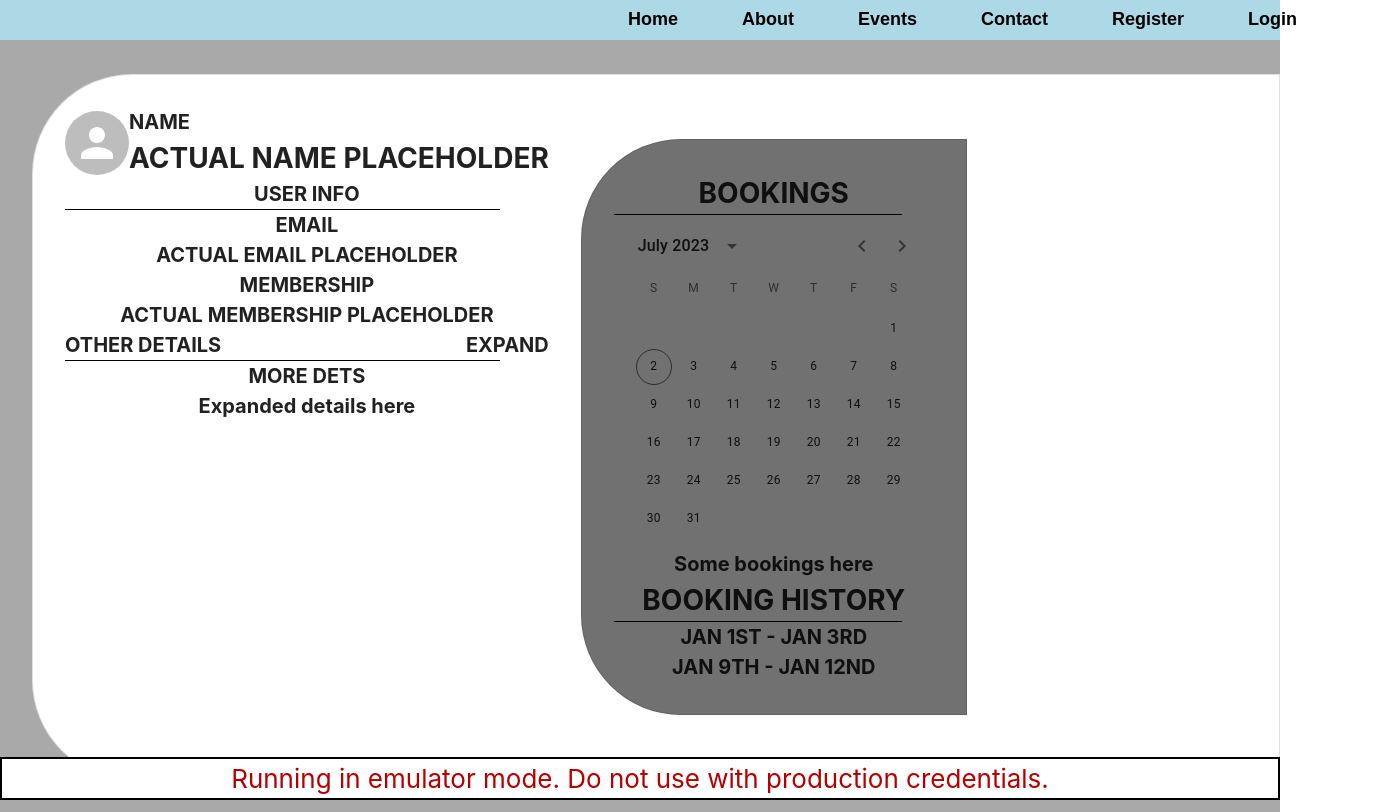
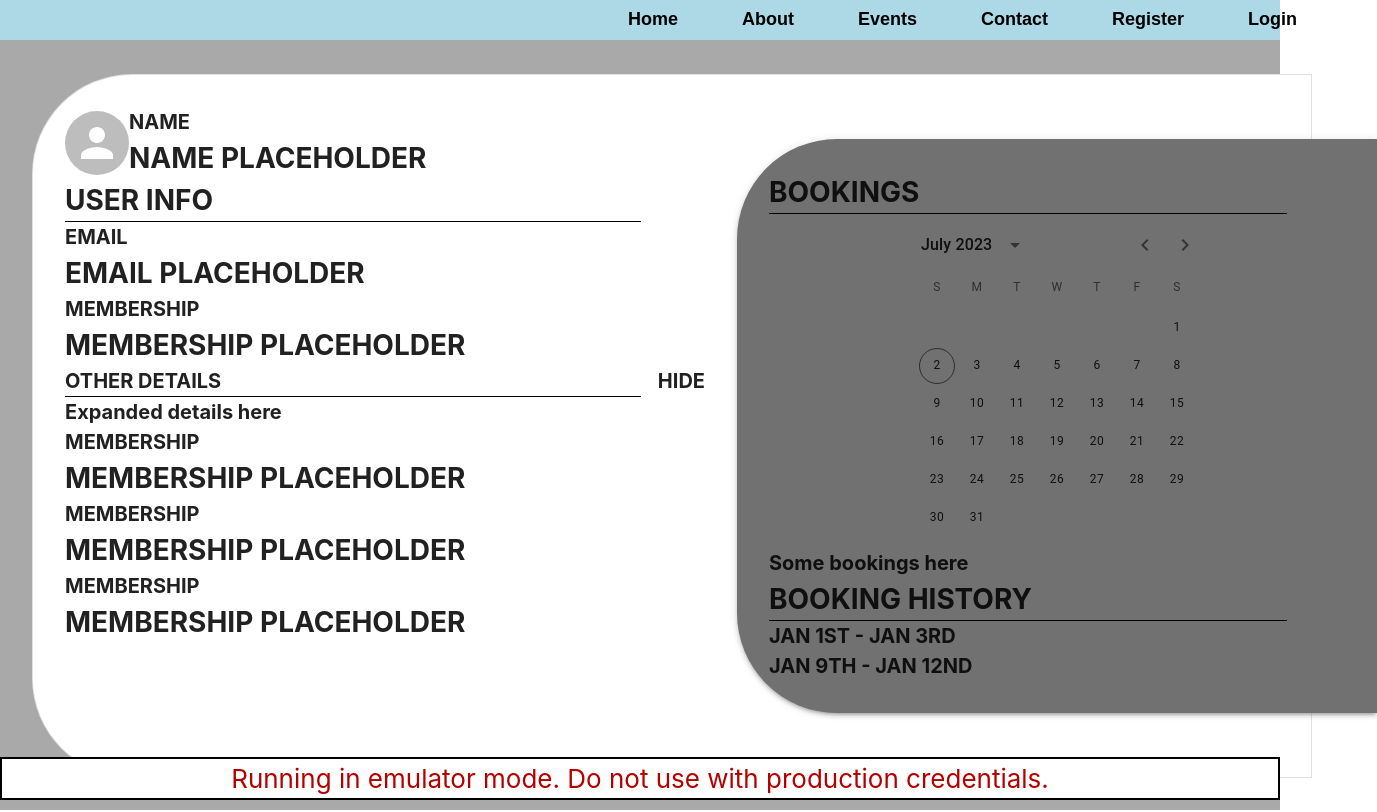
Before and after one commit to UoaWDCC/uasc-web, a React (Create React App) app in the folder frontend/: page /profile in a window 1280 px wide. Both pictures are taken after a click on the element "EXPAND". Shown: the whole page, 1377 px wide, since content can reach past the window. Built offline with nearby package versions, Linux system fonts and the light colour scheme; no server answers; the database is empty; grey boxes are pictures that could not be loaded.

Commit message:
Update Profile.js

```diff
--- a/frontend/src/pages/Profile.js
+++ b/frontend/src/pages/Profile.js
@@ -1,31 +1,60 @@
 import { DateCalendar } from "@mui/x-date-pickers"
 import { db } from "../firebase"
 import React, { useEffect, useState } from "react"
-import { getDoc, doc } from "firebase/firestore"
+import { getDoc, doc, where, query, collection } from "firebase/firestore"
 import { Avatar, Divider, Paper, Stack } from "@mui/material"
 import "../styles/Profile.css"
 
 const Profile = () => {
   const [userData, setUserData] = useState(null)
   const [expanded, setExpanded] = useState(false)
+  const [bookings, setBookings] = useState(null)
 
   useEffect(() => {
+    getUserData()
+    getBookings()
+  }, [])
+
+  //Expanding the more details on the user page
+  const expandDetails = () => {
+    setExpanded(!expanded)
+  }
+
+  //Getting the bookings from the firebase database
+  const q = query(
+    collection(db, "bookings"),
+    where("user_id", "==", "8mYj7rWOMH6hGy4FzMed")
+  )
+
+  const getBookings = () => {
+    console.log("Getting the bookings")
+    getDoc(q)
+      .then((doc) => {
+        setBookings(doc.data())
+        console.log(bookings)
+      })
+      .catch(console.error)
+    // getDoc(doc(db, "bookings"), where("user_id", "==", userData.id))
+    // .then((doc) => {
+    //   setBookings(doc.data())
+    //   console.log(bookings)
+    // })
+    // .catch(console.error)
+  }
+
+  //Getting the user data from the firebase database
+  const getUserData = () => {
     getDoc(doc(db, "users", "lVsOjAp06AfD6atT8bnrVEpcdcg2"))
       .then((doc) => {
         if (doc.exists()) {
           setUserData(doc.data())
+          console.log("User data:")
           console.log(userData)
         } else {
           console.log("Doc does not exist")
         }
       })
       .catch(console.error)
-  }, [])
-
-  const expandDetails = () => {
-    //Need to create func later
-    console.log("Expanding details")
-    setExpanded(!expanded)
   }
 
   return (
@@ -71,8 +100,12 @@ const Profile = () => {
             width: "100%",
           }}
         >
-          <Stack direction="row">
-            <Stack alignItems="start">
+          <Stack
+            direction="row"
+            alignItems="start"
+            justifyContent="space-evenly"
+          >
+            <Stack alignItems="inherit" sx={{ minWidth: "640px" }}>
               <Stack direction="row" alignItems="center">
                 <Avatar sx={{ width: "64px", height: "64px" }} />
                 <Stack
@@ -81,57 +114,74 @@ const Profile = () => {
                   alignItems="start"
                 >
                   <h2>NAME</h2>
-                  <h1>ACTUAL NAME PLACEHOLDER</h1>
+                  <h1>NAME PLACEHOLDER</h1>
                 </Stack>
               </Stack>
 
-              <Stack sx={{ width: "100%" }}>
-                <h2>USER INFO</h2>
+              <Stack alignItems="inherit" sx={{ width: "100%" }}>
+                <h1>USER INFO</h1>
                 <Divider />
                 <h2>EMAIL</h2>
-                <h2>ACTUAL EMAIL PLACEHOLDER</h2>
+                <h1>EMAIL PLACEHOLDER</h1>
                 <h2>MEMBERSHIP</h2>
-                <h2>ACTUAL MEMBERSHIP PLACEHOLDER</h2>
+                <h1>MEMBERSHIP PLACEHOLDER</h1>
               </Stack>
-              <Stack sx={{ width: "100%" }}>
-                <Stack direction="row" justifyContent="space-between">
+              <Stack alignItems="inherit" sx={{ width: "100%" }}>
+                <Stack
+                  direction="row"
+                  justifyContent="space-between"
+                  sx={{ width: "100%" }}
+                >
                   <h2>OTHER DETAILS</h2>
-                  <h2 onClick={expandDetails}>EXPAND</h2>
+                  <h2 onClick={expandDetails}>
+                    {/* TODO: NEED TO MAKE THIS TEXT MORE OBVIOUS */}
+                    {expanded ? "HIDE" : "EXPAND"}
+                  </h2>
                 </Stack>
                 <Divider />
-                <h2>MORE DETS</h2>
                 {expanded ? (
+                  <Stack alignItems="inherit">
                     <h2>Expanded details here</h2>
+                    <Stack alignItems="inherit">
+                      <h2>MEMBERSHIP</h2>
+                      <h1>MEMBERSHIP PLACEHOLDER</h1>
+
+                      <h2>MEMBERSHIP</h2>
+                      <h1>MEMBERSHIP PLACEHOLDER</h1>
+
+                      <h2>MEMBERSHIP</h2>
+                      <h1>MEMBERSHIP PLACEHOLDER</h1>
+                    </Stack>
+                  </Stack>
                 ) : (
-                  <div>
-                    {" "}
-                    <h2>NOT EXPANDED</h2> <DateCalendar />{" "}
-                  </div>
+                  <h2>NOTHING SHOWN</h2>
                 )}
               </Stack>
             </Stack>
             <Paper
               elevation={3}
-              variant="outlined"
               sx={{
                 margin: "32px 0px 32px 32px",
                 padding: "32px",
                 borderRadius: "100px 0px 0px 100px",
                 backgroundColor: "#717171",
+                minWidth: "640px",
                 height: "100%",
               }}
             >
-              <Stack>
+              <Stack alignItems="start" sx={{ width: "100%" }}>
+                <Stack alignItems="inherit" sx={{ width: "100%" }}>
                   <h1>BOOKINGS</h1>
                   <Divider />
                   <DateCalendar />
                   <h2>Some bookings here</h2>
                 </Stack>
-              <Stack>
+                <Stack alignItems="inherit" sx={{ width: "100%" }}>
                   <h1>BOOKING HISTORY</h1>
                   <Divider />
                   <h2>JAN 1ST - JAN 3RD</h2>
                   <h2>JAN 9TH - JAN 12ND</h2>
+                </Stack>
               </Stack>
             </Paper>
           </Stack>
```
Lines whose indentation alone changed are shown as unchanged.
